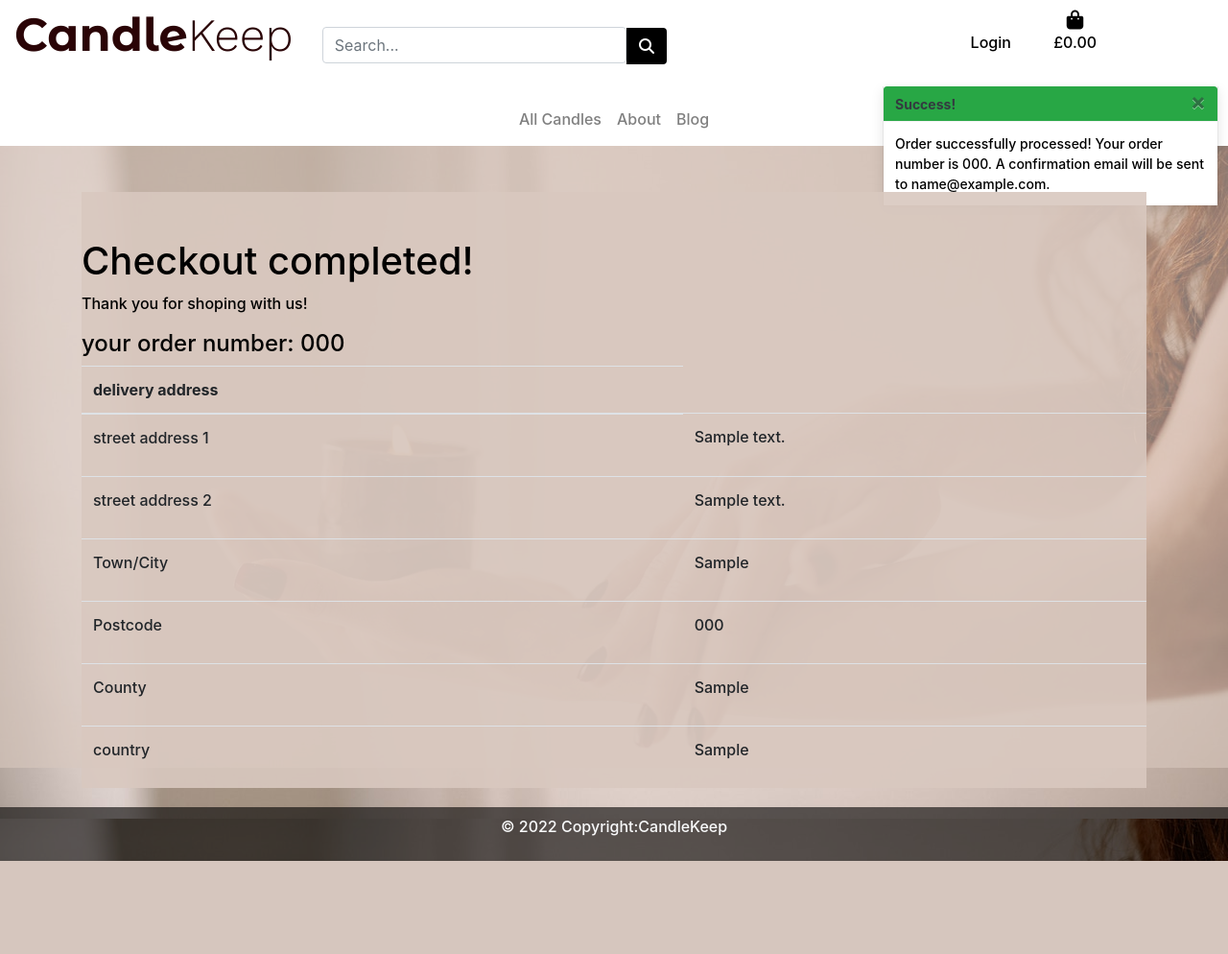
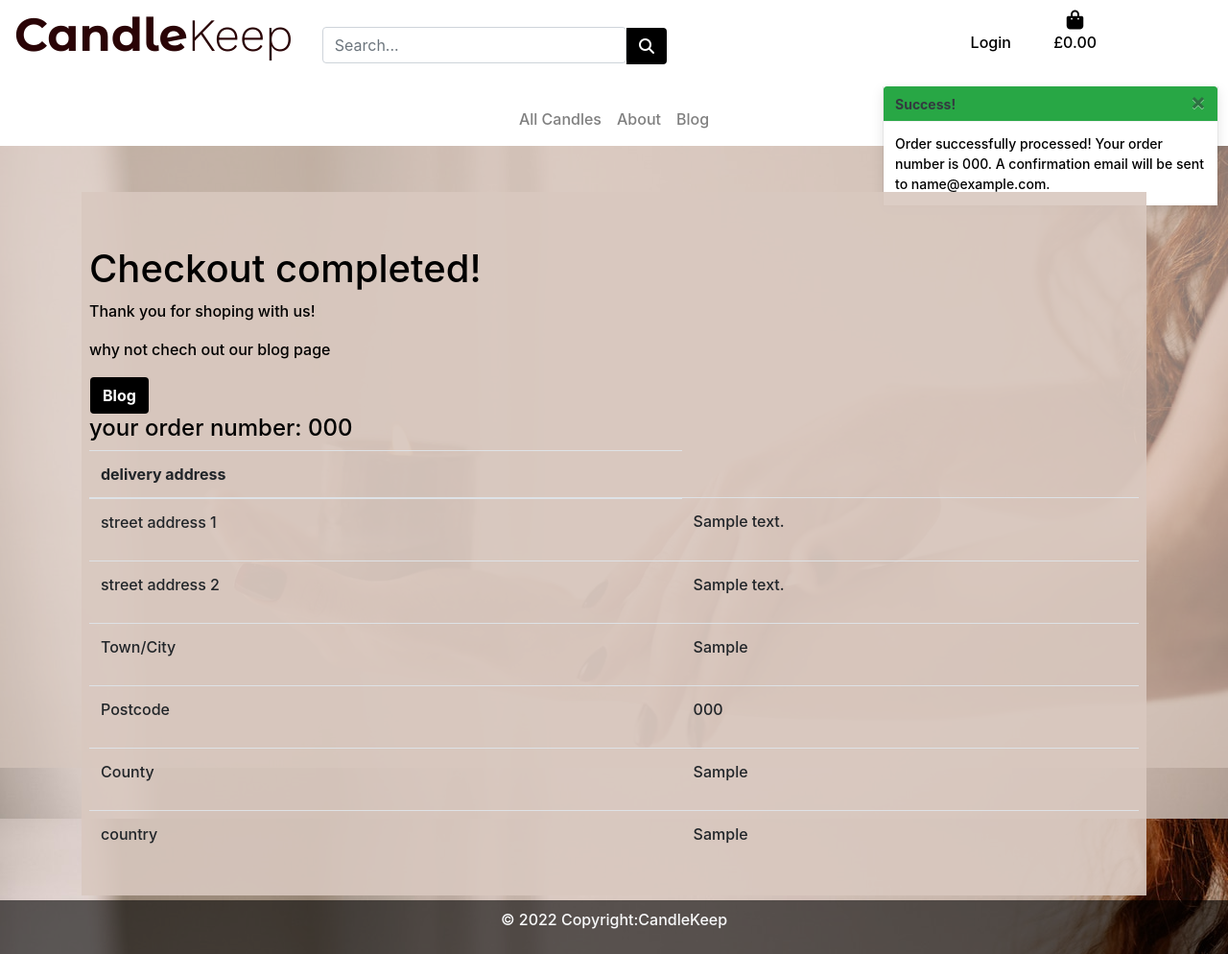
Before and after one commit to CraigThomasson/ecommerce-store, a Django app: page /checkout/checkout_success/000 in a window 1280 px wide. Shown: the whole page at 96% size. Before the commit the page ends 897 px from the top, so only its background shows below. Run offline with Django 3.2, Linux system fonts and the light colour scheme; tables that the repository leaves empty hold one stand-in row (values such as "Sample post"); parts of the project's set-up code (start-up, migrations or seed data) failed here and were passed over; some libraries are stand-ins or nearby versions.

Commit message:
add overlay to add and edit blog pages

```diff
--- a/blog/templates/blog/add_blog.html
+++ b/blog/templates/blog/add_blog.html
@@ -2,6 +2,7 @@
 {% load static %}
 
 {% block content %}
+    <div class="overlay"></div>
     <div class="container">
         <div class="row text-center">
             <div class="col">
--- a/blog/templates/blog/edit_blog.html
+++ b/blog/templates/blog/edit_blog.html
@@ -3,6 +3,7 @@
 
 
 {% block content %}
+    <div class="overlay"></div>
     <div class="container">
         <div class="row">
             <div class="col">
--- a/checkout/templates/checkout/checkout_success.html
+++ b/checkout/templates/checkout/checkout_success.html
@@ -11,13 +11,17 @@
 
 {% block content %}
     <div class="container h-100">
-        <div class="overlay-white mt-5">
+        <div class="overlay-white mt-5 p-2">
             <div class="row">
                 <div class="col-8 col-md-7 mt-5">
                     <h1>
                         Checkout completed!
                     </h1>
                     <p>Thank you for shoping with us!</p>
+                    <p> why not chech out our blog page</p>
+                    <a href="{% url 'blog' %}" class="btn btn-black rounded-3">
+                        <span class="font-weight-bold">Blog</span>
+                    </a>
                     <div>
                         <h4>
                             your order number: {{ order.order_number }}
```
